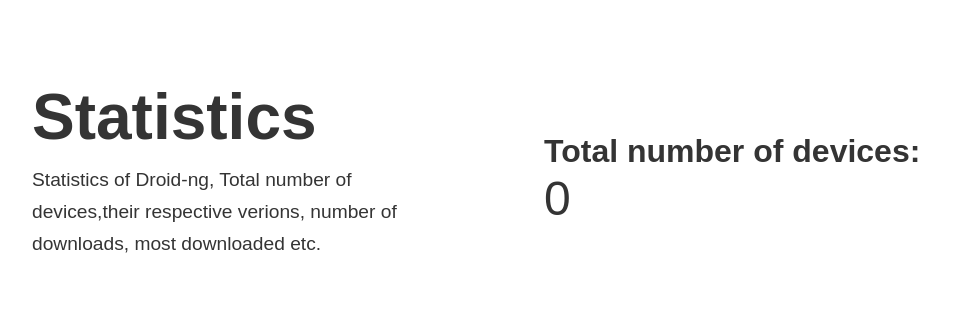
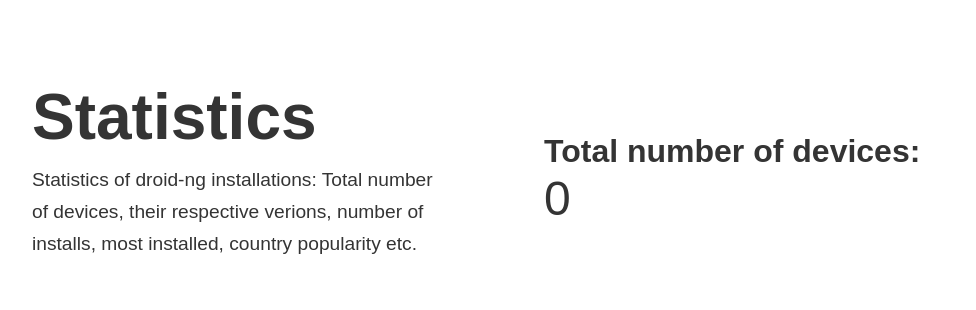
Before and after one commit to nift4/droid-ng-stats, a React (Create React App) app: page / in a window 1280 px wide. Shown: the top 310 px of the page, without its empty margins (96-1072 px from the left). Built offline with nearby package versions, Linux system fonts and the light colour scheme; no server answers.

Commit message:
Update Stats.js

```diff
--- a/src/Stats.js
+++ b/src/Stats.js
@@ -25,8 +25,8 @@ class Stats extends React.Component {
           <div className="left">
             <h1>Statistics</h1>
             <p>
-              Statistics of Droid-ng, Total number of devices,their respective
-              verions, number of downloads, most downloaded etc.
+              Statistics of droid-ng installations: Total number of devices, their respective
+              verions, number of installs, most installed, country popularity etc.
             </p>
           </div>
           <div className="right">
```
